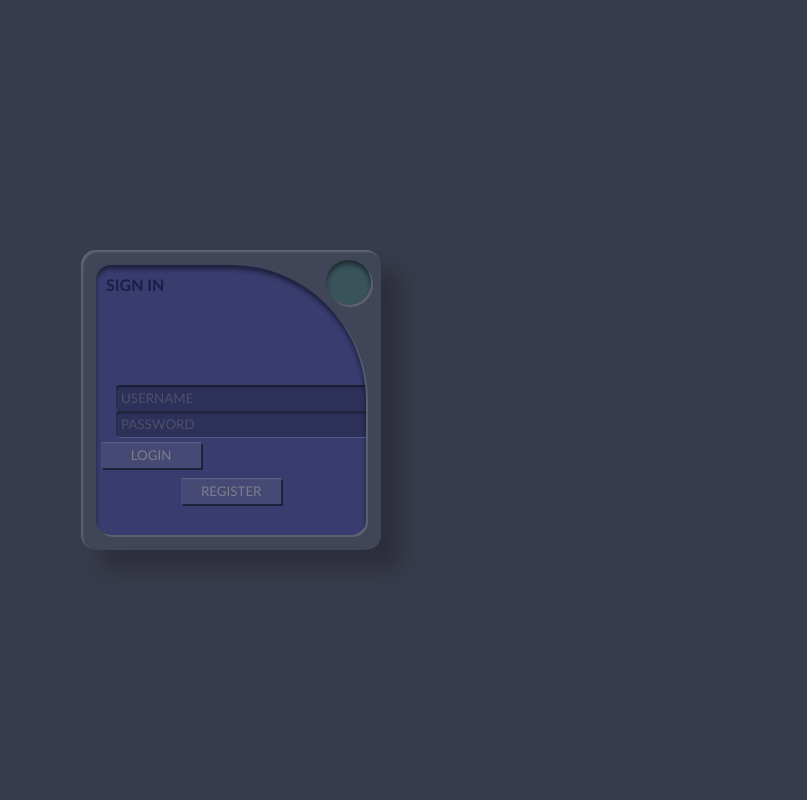
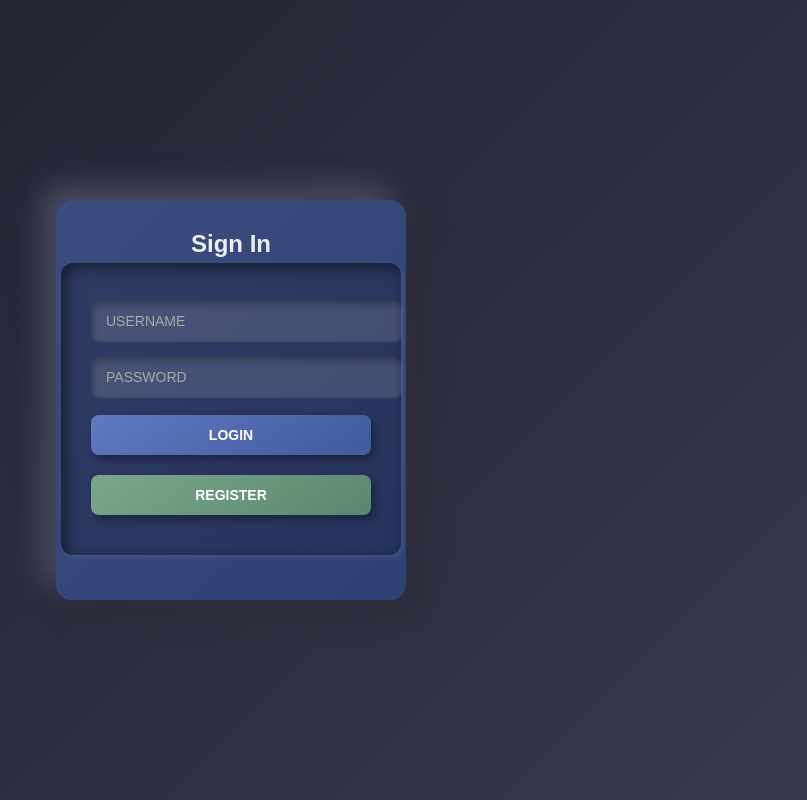
Before and after one commit to tracebackerror/pcb_defect_detection_using_morpholifical_operation, a Django app: page /login in a window 1280 px wide. Shown: the whole page, without its empty margins (409-1216 px from the left). Run offline with Django 4.2, Linux system fonts and the light colour scheme.

Commit message:
UI Updated

```diff
--- a/src/pdv_web_app/app/templates/login.html
+++ b/src/pdv_web_app/app/templates/login.html
@@ -2,317 +2,211 @@
 <html lang="en">
 <head>
     <meta charset="UTF-8">
-    <title>Title</title>
-</head>
-<style type="text/css">
+    <meta name="viewport" content="width=device-width, initial-scale=1.0">
+    <title>Login/Register</title>
+    <style>
+        /* General Body Styling */
         body {
+            margin: 0;
+            height: 100vh;
+            display: flex;
+            justify-content: center;
+            align-items: center;
+            background: linear-gradient(135deg, #1d1f2f, #383b4b);
+            font-family: 'Poppins', Arial, sans-serif;
+            color: #fff;
             overflow: hidden;
-    height: 100vh;
-    margin: 0;
-    background-color: #383b4b;
-    flex-wrap: wrap;
         }
 
-body * {
-    font-family: 'Gill Sans', 'Gill Sans MT', Calibri, 'Trebuchet MS', sans-serif;
-    outline: none;
-}
-
+        /* Platform Container */
         main {
             width: 100%;
             height: 100%;
-    position: relative;
-
             display: flex;
             align-items: center;
             justify-content: center;
         }
 
-@keyframes platformUp {
-    0% {
-        box-shadow: inset 0px 20px 20px #00000076, 2px 2px 0px #c7c7c734;
-        background-color: #323544;
+        #platform {
+            width: 350px;
+            height: 400px;
+            background: linear-gradient(145deg, #323544, #414558);
+            box-shadow: 14px 14px 28px #2b2d3b, -14px -14px 28px #4a4e66;
+            border-radius: 16px;
+            overflow: hidden;
+            position: relative;
         }
 
-    50% {
-        box-shadow: inset 0px 0px 0px #00000076, 0px 0px 0px #c7c7c734;
-        background-color: #383b4b;
-    }
-
-    51% {
-        box-shadow: inset 0px 0px 0px #ffffff2c, 0px 0px 0px #00000038;
-        background-color: #383b4b;
-    }
-
-    100% {
-        box-shadow: inset 2px 2px 2px #ffffff2c, 20px 20px 20px #00000038;
-        background-color: #414558;
-    }
-}
-
-@keyframes platformDown {
-    0% {
-        box-shadow: inset 2px 2px 2px #ffffff2c, 20px 20px 20px #00000038;
-        background-color: #414558;
-    }
-
-    50% {
-        box-shadow: inset 0px 0px 0px #ffffff2c, 0px 0px 0px #00000038;
-        background-color: #383b4b;
-    }
-
-    51% {
-        box-shadow: inset 0px 0px 0px #00000076, 0px 0px 0px #c7c7c734;
-        background-color: #383b4b;
-    }
-
-    100% {
-        box-shadow: inset 0px 20px 20px #00000076, 2px 2px 0px #c7c7c734;
-        background-color: #323544
-    }
-}
-
-@keyframes platformRight {
-    from {
-        left: 0;
-    }
-
-    to {
-        left: calc(-100% - 50px);
-    }
-}
-
-@keyframes platformLeft {
-    from {
-        left: calc(-100% - 50px);
-    }
-
-    to {
-        left: 0;
-    }
-}
-
-#platform {
-    width: 300px;
-    height: 300px;
-    position: relative;
-    box-shadow: inset 2px 2px 2px #ffffff2c, 20px 20px 20px #00000038;
-    background-color: #414558;
-    border-radius: 15px;
-    overflow: hidden;
-    transition: 1s;
-}
-
-#platform.down {
-    animation: platformDown 1s forwards;
-}
-
-#platform.up {
-    box-shadow: inset 0px 20px 20px #00000076, 2px 2px 0px #c7c7c734;
-    background-color: #323544;
-    animation: platformUp 1s forwards;
-    animation-delay: 1.1s;
-}
-
+        /* Movable Sections */
         .movable {
             position: absolute;
-    width: calc(200% + 50px);
+            width: 200%;
             height: 100%;
             display: flex;
-    justify-content: space-between;
-    gap: 50px;
-}
-
-.movable.left {
-    left: calc(-100% - 50px);
-    animation: platformLeft 1s forwards;
-    animation-delay: 1.1s;
+            transition: transform 1s ease-in-out;
         }
 
         .movable.right {
-    left: 0;
-    animation: platformRight 1s forwards;
-    animation-delay: 1.1s;
+            transform: translateX(-50%);
         }
 
-#content-login,
-#content-register {
+        .content {
             width: 50%;
             height: 100%;
-    /* background-color: red; */
             display: flex;
+            flex-direction: column;
+            justify-content: center;
             align-items: center;
-    justify-content: center;
             position: relative;
         }
 
+        #content-register {
+            background: linear-gradient(135deg, #3c7e63, #2f7558);
+        }
+
+        #content-login {
+            background: linear-gradient(135deg, #3c4c7e, #2f4075);
+        }
+
+        /* Header Design */
         header {
             position: absolute;
-    top: 0;
-    width: 100%;
-    padding-top: 25px;
-    padding-left: 25px;
-    box-sizing: border-box;
-    user-select: none;
+            top: 30px;
+            font-size: 24px;
             font-weight: bold;
-    opacity: 0.5;
+            opacity: 0.9;
         }
 
+        /* Wrappers for Forms */
         .wrapper {
-    position: relative;
-    width: 90%;
-    height: 90%;
-    border-radius: 15px;
-    border-top-right-radius: 50%;
-    box-shadow: inset 0px 4px 4px #00000076, 2px 2px 0px #c7c7c734;
-    background-color: #0000ff22;
+            width: 85%;
+            max-width: 280px;
+            padding: 30px;
+            background: rgba(0, 0, 0, 0.2);
+            border-radius: 12px;
+            box-shadow: inset 5px 5px 15px rgba(0, 0, 0, 0.5), 2px 2px 5px rgba(255, 255, 255, 0.1);
             display: flex;
-    align-items: end;
-    justify-content: center;
-    box-sizing: border-box;
-    padding-top: 40%;
-    padding-bottom: 10%;
-    overflow: hidden;
-    flex-wrap: wrap;
+            flex-direction: column;
+            align-items: center;
         }
 
-.circle {
-    box-shadow: inset 0px 4px 4px #00000076, 2px 2px 0px #c7c7c734;
-    background-color: #00a96822;
-    position: absolute;
-    width: 15%;
-    height: 15%;
-    border-radius: 50%;
-    top: 10px;
-    right: 10px;
+        /* Input Fields */
+        input {
+            width: 100%;
+            padding: 12px 15px;
+            margin: 8px 0;
+            border: none;
+            border-radius: 8px;
+            background: rgba(255, 255, 255, 0.12);
+            color: #fff;
+            font-size: 14px;
+            box-shadow: inset 2px 4px 6px #00000040, 1px 1px 2px rgba(255, 255, 255, 0.1);
+            transition: all 0.3s ease-in-out;
         }
 
-input {
-    box-shadow: inset 0px 2px 2px #00000076, 1px 1px 0px #c7c7c734;
-    background-color: rgba(0, 0, 0, 0.2);
-    box-sizing: border-box;
-    margin-left: 20px;
-    margin-right: 20px;
-    color: #999999;
-    border-radius: 4px;
-    border: none;
-    padding: 5px;
-    width: 100%;
+        input:focus {
+            background: rgba(0, 0, 0, 0.3);
+            box-shadow: inset 3px 5px 7px #00000070, 1px 1px 3px rgba(255, 255, 255, 0.3);
+            outline: none;
         }
 
         ::placeholder {
-    color: #999999;
-    opacity: 0.3;
+            color: #aaa;
         }
 
+        /* Buttons */
         button {
             width: 100%;
-    max-width: 100px;
-    box-shadow: inset 0px 1px 1px #c7c7c734, 2px 2px 0px #00000076;
-    background-color: #9f9f9f22;
-    padding: 5px;
-    padding-left: 20px;
-    padding-right: 20px;
-    color: #999999a7;
-    transition: 0.3s;
+            padding: 12px 15px;
+            margin: 10px 0;
+            background: linear-gradient(145deg, #6179c1, #415a9d);
+            color: white;
+            font-weight: bold;
+            border: none;
+            border-radius: 8px;
             cursor: pointer;
-    user-select: none;
-    margin: 5px;
-    border: none;
+            font-size: 14px;
+            box-shadow: 3px 4px 10px rgba(0, 0, 0, 0.4);
+            transition: transform 0.3s ease, box-shadow 0.3s ease;
+        }
+
+        button:hover {
+            transform: translateY(-2px);
+            box-shadow: 5px 6px 12px rgba(0, 0, 0, 0.6);
         }
 
         button:active {
-    box-shadow: inset 0px 2px 2px #00000076, 1px 1px 0px #c7c7c734;
-    background-color: #7d7d7d22;
-    color: #6d6d6da7;
+            transform: scale(0.98);
+            box-shadow: inset 2px 3px 4px rgba(0, 0, 0, 0.5);
         }
 
-#content-register .wrapper {
-    padding-top: 30%;
-    background-color: #00a96822;
-    border-top-right-radius: 15px;
-    border-top-left-radius: 50%;
+        /* Back and Register Buttons */
+        .action-btn {
+            background: linear-gradient(145deg, #7ba889, #5a866e);
         }
 
-#content-register header {
-    padding-left: 0px;
-    padding-right: 25px;
-    display: flex;
-    justify-content: end;
-}
-
-#content-register .circle {
-    background-color: #0000ff22;
-    left: 10px;
+        .action-btn:hover {
+            background: linear-gradient(145deg, #6c9881, #4f7862);
         }
     </style>
+</head>
 <body>
 <main>
     <div id="platform">
         <div class="movable">
-                <div id="content-login">
-                    <header>SIGN IN</header>
-                    <div class="circle"></div>
+            <!-- Login Section -->
+            <div id="content-login" class="content">
+                <header>Sign In</header>
+                <br/>
                 <div class="wrapper">
+                    {% if messages %}
+                        <div>
+
+                            {% for message in messages %}
+                                <div class="messages {{ message.tags }}">
+                                    {{ message }}
+                                </div>
+                            {% endfor %}
+                        </div>
+                    {% endif %}
                     <form action="/login" method="POST">
                         {% csrf_token %}
-                            <input type="text" name="username" placeholder="USERNAME"/>
-                            <input type="password" name="password" placeholder="PASSWORD"/>
-                            <button>LOGIN</button>
-
+                        <input type="text" name="username" placeholder="USERNAME" />
+                        <input type="password" name="password" placeholder="PASSWORD" />
+                        <button type="submit">LOGIN</button>
                     </form>
-                        <button onclick="anim()">REGISTER</button>
+                    <button class="action-btn" onclick="toggleView()">REGISTER</button>
                 </div>
             </div>
-                <div id="content-register">
-                    <header>REGISTER</header>
-                    <div class="circle"></div>
+
+            <!-- Register Section -->
+            <div id="content-register" class="content">
+                <header>Register</header>
+                <br/>
                 <div class="wrapper">
                     <form action="/register" method="POST">
                         {% csrf_token %}
-                            <input type="text" name="username" placeholder="USERNAME"/>
-                            <input type="password" name="password" placeholder="PASSWORD"/>
-                            <button>REGISTER</button>
+                        <input type="text" name="username" placeholder="USERNAME" />
+                        <input type="password" name="password" placeholder="PASSWORD" />
+                        <button type="submit">REGISTER</button>
                     </form>
-                        <button onclick="anim()">BACK</button>
-
+                    <button class="action-btn" onclick="toggleView()">BACK</button>
                 </div>
             </div>
         </div>
     </div>
 </main>
-</body>
-<script type="text/javascript">
+
+<script>
     const movable = document.querySelector('.movable');
-const platform = document.getElementById('platform');
 
-function anim() {
-    platform.style.pointerEvents = 'none';
-
-    if(movable.classList.contains('right') || movable.classList.contains('left')){
-        movable.classList.toggle('right');
-        movable.classList.toggle('left');
-    }else{
+    function toggleView() {
+        if (movable.classList.contains('right')) {
+            movable.classList.remove('right');
+        } else {
             movable.classList.add('right');
         }
-
-    if(platform.classList.contains('up') || platform.classList.contains('down')){
-        platform.classList.toggle('up');
-        platform.classList.toggle('down');
-    }else{
-        platform.classList.add('down');
     }
-}
-
-platform.addEventListener('animationend', e => {
-    if(e.animationName == 'platformDown'){
-        platform.classList.add('up');
-        platform.classList.remove('down');
-    }
-
-    if(e.animationName == 'platformUp'){
-        platform.style.pointerEvents = 'all';
-    }
-});
 </script>
+</body>
 </html>
--- a/src/pdv_web_app/app/views.py
+++ b/src/pdv_web_app/app/views.py
@@ -53,7 +53,7 @@ class LoginView(TemplateView):
             messages.success(self.request, f' welcome {username} !!')
             return redirect(reverse("index"))
 
-        messages.info(self.request, f'account done not exit plz sign in')
+        messages.info(self.request, f'Incorrect Credentials')
         return self.render_to_response(context)
 
 @login_required(login_url="/login")
```
Lines whose indentation alone changed are shown as unchanged.
